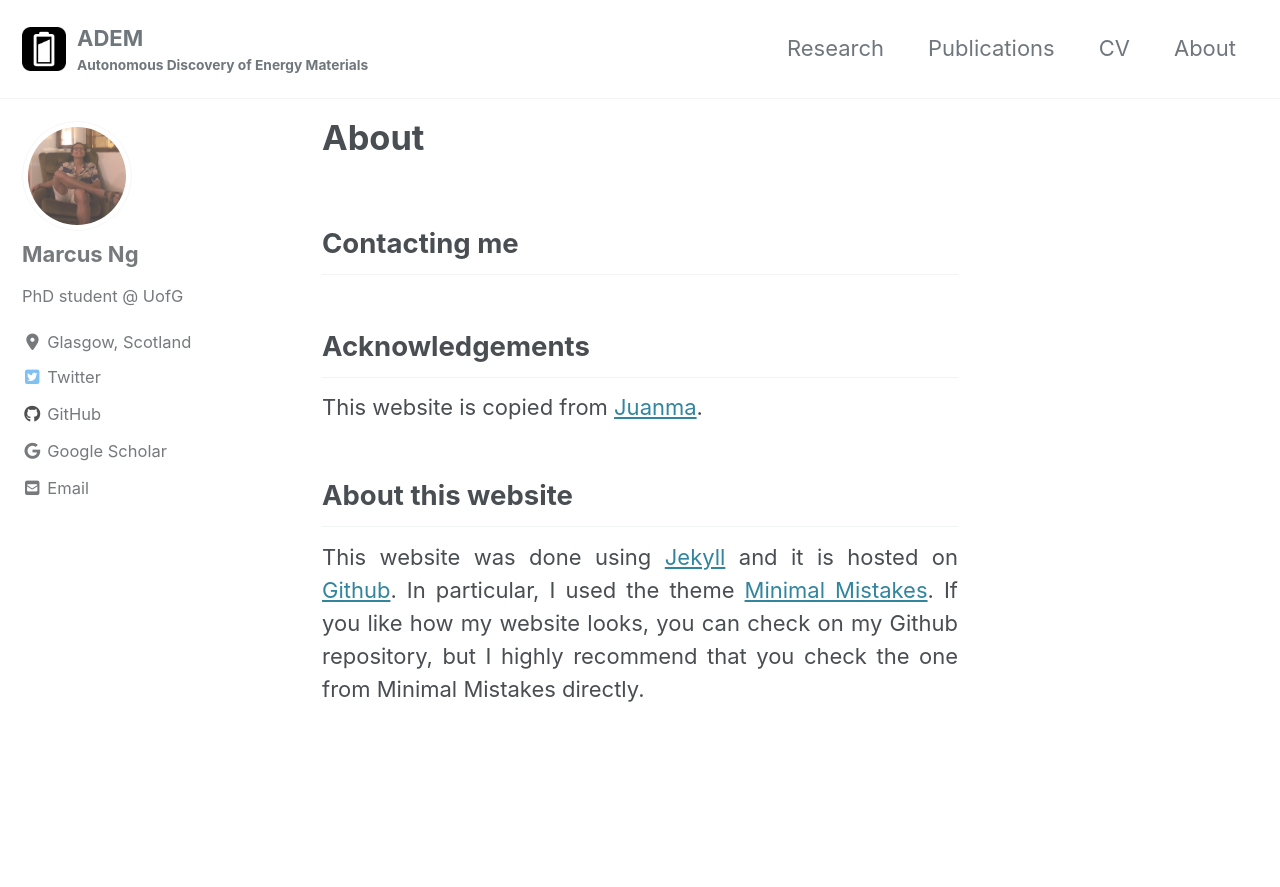
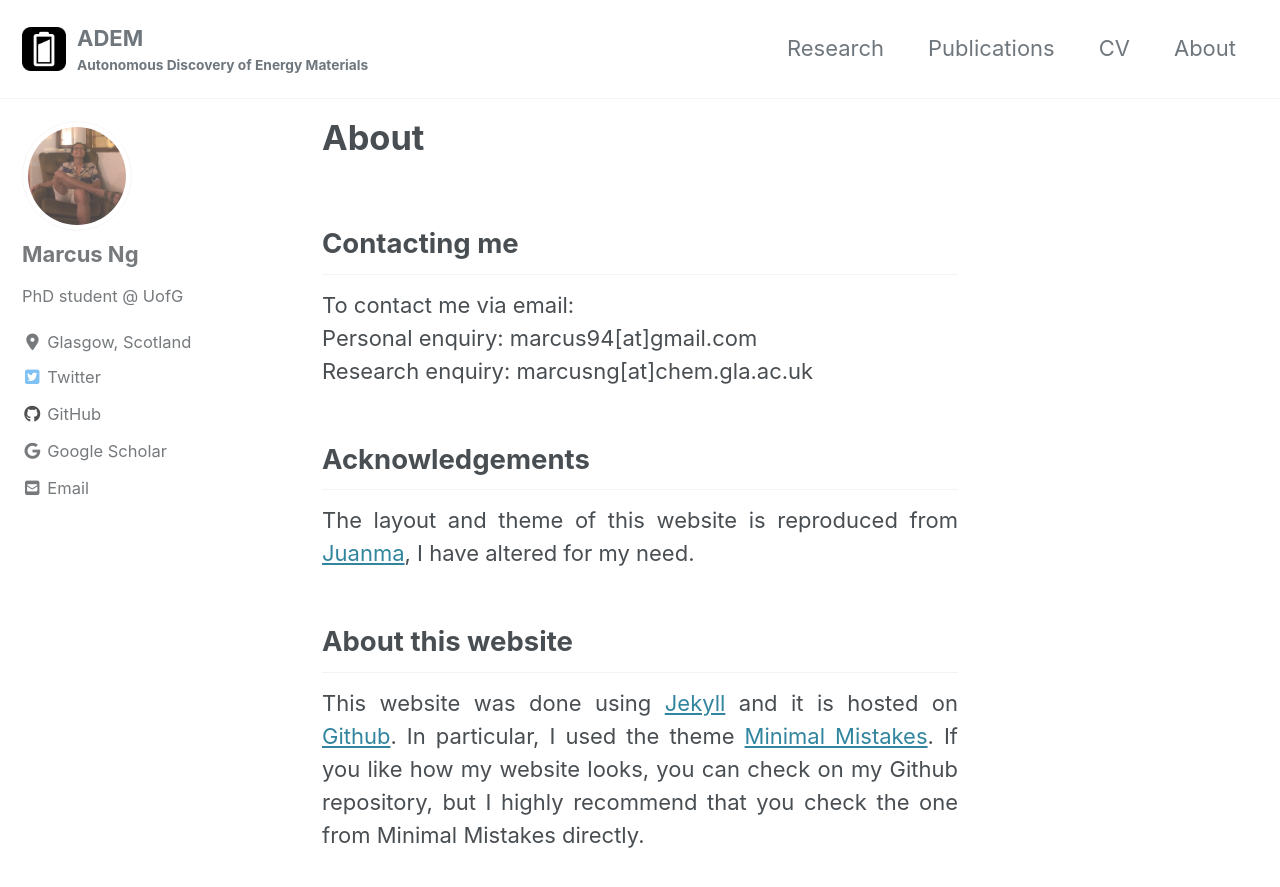
Before and after one commit to marcusng94/marcusng94.github.io, a Jekyll site: the page built from _pages/about.md, in a window 1280 px wide and 900 px high. Shown: the top 887 px of the window. Built offline with Jekyll 4.4.1, drawn with Linux system fonts in a browser that asks for light colours; cached includes are drawn as plain includes; nearby versions of some CDN libraries.

Commit message:
updated small bits

```diff
--- a/_pages/about.md
+++ b/_pages/about.md
@@ -4,10 +4,12 @@ title: "About"
 ---
 
 ## Contacting me
-
+To contact me via email: <br/>
+Personal enquiry: marcus94[at]gmail.com <br/>
+Research enquiry: marcusng[at]chem.gla.ac.uk
 
 ## Acknowledgements
-This website is copied from <a href="https://github.com/thephet/thephet.github.io">Juanma</a>.
+The layout and theme of this website is reproduced from <a href="https://github.com/thephet/thephet.github.io">Juanma</a>, I have altered for my need.
 
 ## About this website
 This website was done using <a href="https://jekyllrb.com/">Jekyll</a> and it is hosted on <a href="https://github.com/">Github</a>. In particular, I used the theme [Minimal Mistakes](https://github.com/mmistakes/minimal-mistakes). If you like how my website looks, you can check on my Github repository, but I highly recommend that you check the one from Minimal Mistakes directly.
```
Also changed, not shown: 2 other files.
